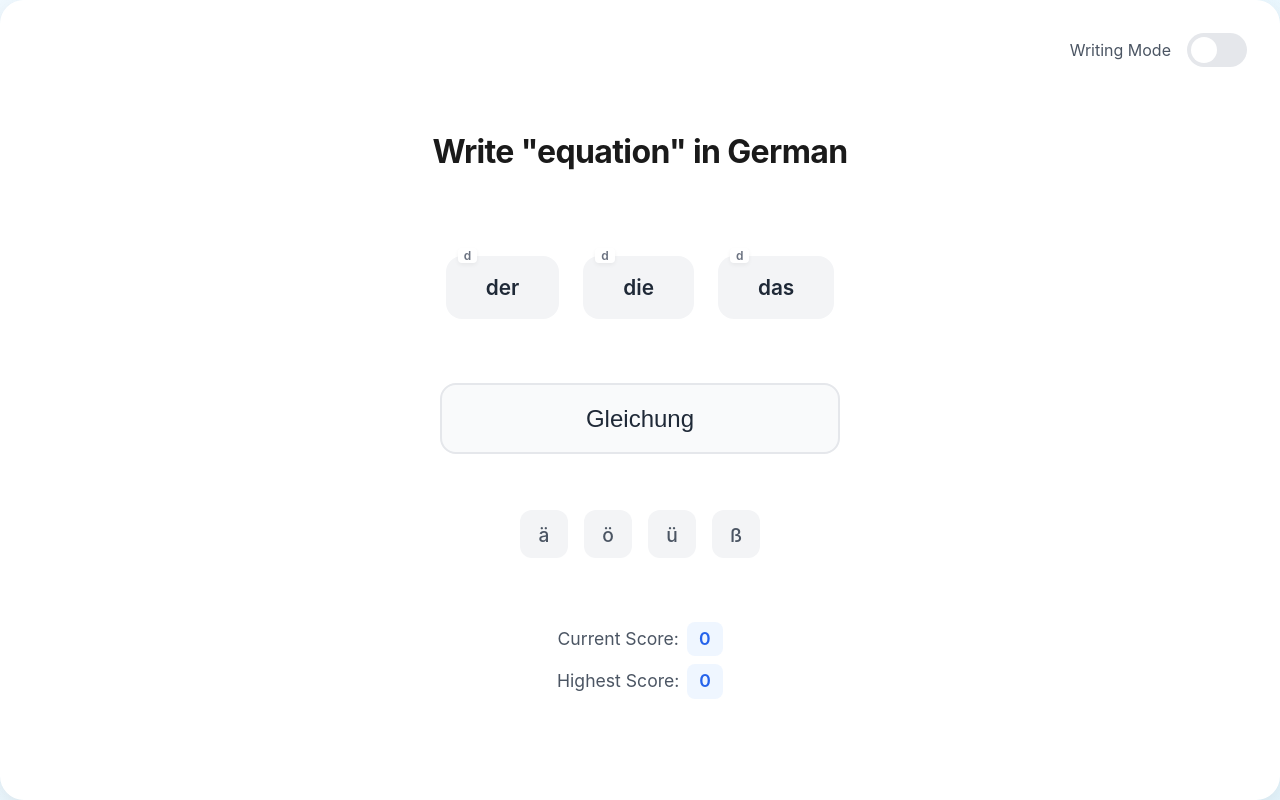
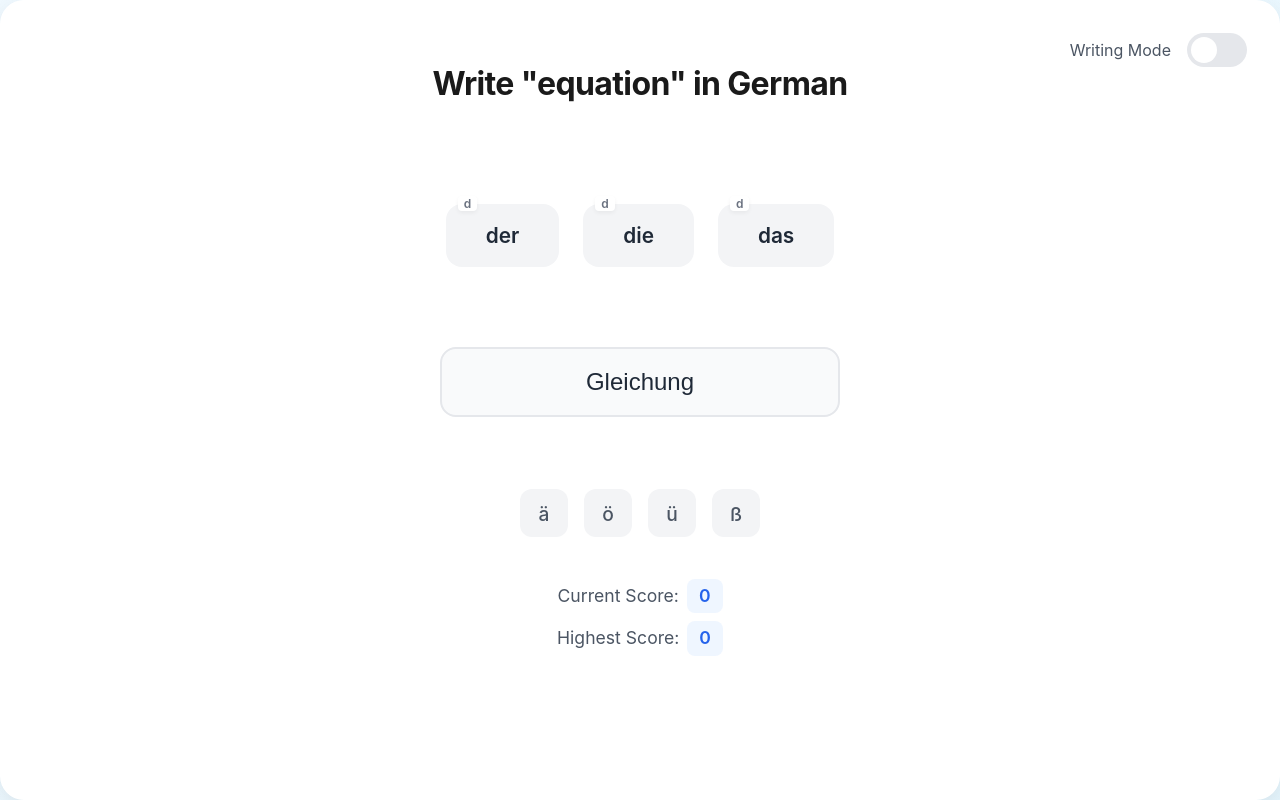
Before and after one commit to moalsayed95/funnyde, a React (Vite) app: page / in a window 1280 px wide. Built offline with nearby package versions, Linux system fonts and the light colour scheme.

Commit message:
new: improve design

```diff
--- a/src/features/quiz/QuizGame.tsx
+++ b/src/features/quiz/QuizGame.tsx
@@ -142,8 +142,17 @@ const FeedbackContainer = styled.div<StyledFeedbackProps>`
   }
 `
 
+const ActionArea = styled.div`
+  min-height: 80px;
+  display: flex;
+  flex-direction: column;
+  align-items: center;
+  justify-content: center;
+  width: 100%;
+  gap: 1rem;
+`
+
 const ScoreContainer = styled.div`
-  margin-top: 2.5rem;
   font-size: 1.1rem;
   color: #4b5563;
   text-align: center;
@@ -281,6 +290,15 @@ const ConfirmButton = styled.button`
   }
 `
 
+const ContentArea = styled.div`
+  display: flex;
+  flex-direction: column;
+  align-items: center;
+  width: 100%;
+  gap: 1rem;
+  flex: 1;
+`
+
 const updateHighScore = (currentScore: number, prevHighScore: number) => {
   if (currentScore > prevHighScore) {
     localStorage.setItem('highScore', currentScore.toString())
@@ -409,6 +427,7 @@ export const QuizGame = () => {
         </ToggleSwitch>
       </ModeToggle>
 
+      <ContentArea>
         <QuestionText data-testid="question-text">
           Write "{state.currentWord.english}" in German
         </QuestionText>
@@ -456,6 +475,7 @@ export const QuizGame = () => {
           ))}
         </SpecialCharacters>
 
+        <ActionArea>
           {state.isWritingMode && (
             <ConfirmButton
               onClick={handleAnswerSubmit}
@@ -464,6 +484,12 @@ export const QuizGame = () => {
               Check Answer
             </ConfirmButton>
           )}
+          <ScoreContainer data-testid="score-display">
+            <p>Current Score: <span data-testid="current-score">{state.currentScore}</span></p>
+            <p>Highest Score: <span>{state.highScore}</span></p>
+          </ScoreContainer>
+        </ActionArea>
+      </ContentArea>
 
       {state.showFeedback && state.lastSelectedArticle && (
         <FeedbackContainer
@@ -479,11 +505,6 @@ export const QuizGame = () => {
           )}
         </FeedbackContainer>
       )}
-
-      <ScoreContainer data-testid="score-display">
-        <p>Current Score: <span data-testid="current-score">{state.currentScore}</span></p>
-        <p>Highest Score: <span>{state.highScore}</span></p>
-      </ScoreContainer>
     </QuizContainer>
   )
 }
```
Lines whose indentation alone changed are shown as unchanged.
